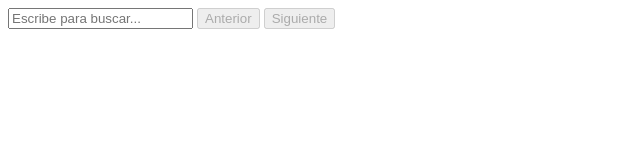
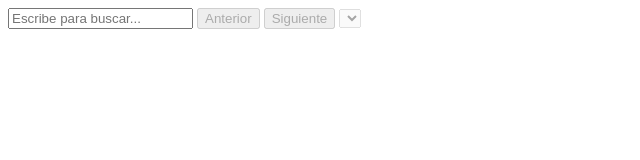
Before and after one commit to Diego-Emiliano/frontend_search_engine, a plain HTML site: page index.html in a window 1280 px wide. Shown: the full height of the page, 0-640 px from the left. Drawn offline with Linux system fonts and the light colour scheme.

Commit message:
Add page selector

```diff
--- a/index.html
+++ b/index.html
@@ -11,6 +11,8 @@
 			<input type="text" autocomplete="off" id="searchInput" placeholder="Escribe para buscar..." onkeyup="search()">
 			<button disabled id="boton1" onclick="anterior()">Anterior</button>
 			<button disabled id="boton2" onclick="siguiente()">Siguiente</button>
+			<select disabled id="select" onchange="opcionSeleccionada()">
+			</select>
 			<div class="result" id="resultContainer"></div>
 			<script src="buscador.js"></script>
 		  </form>
```
